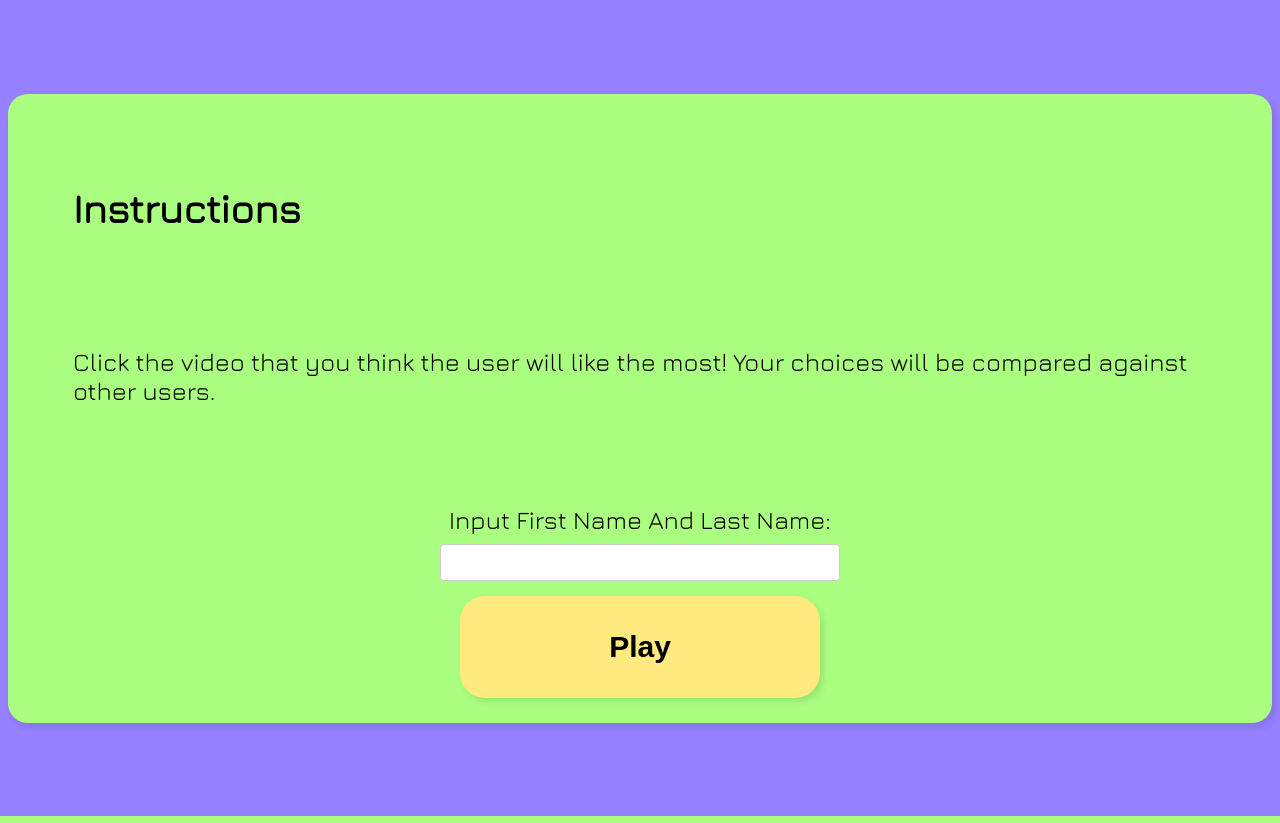
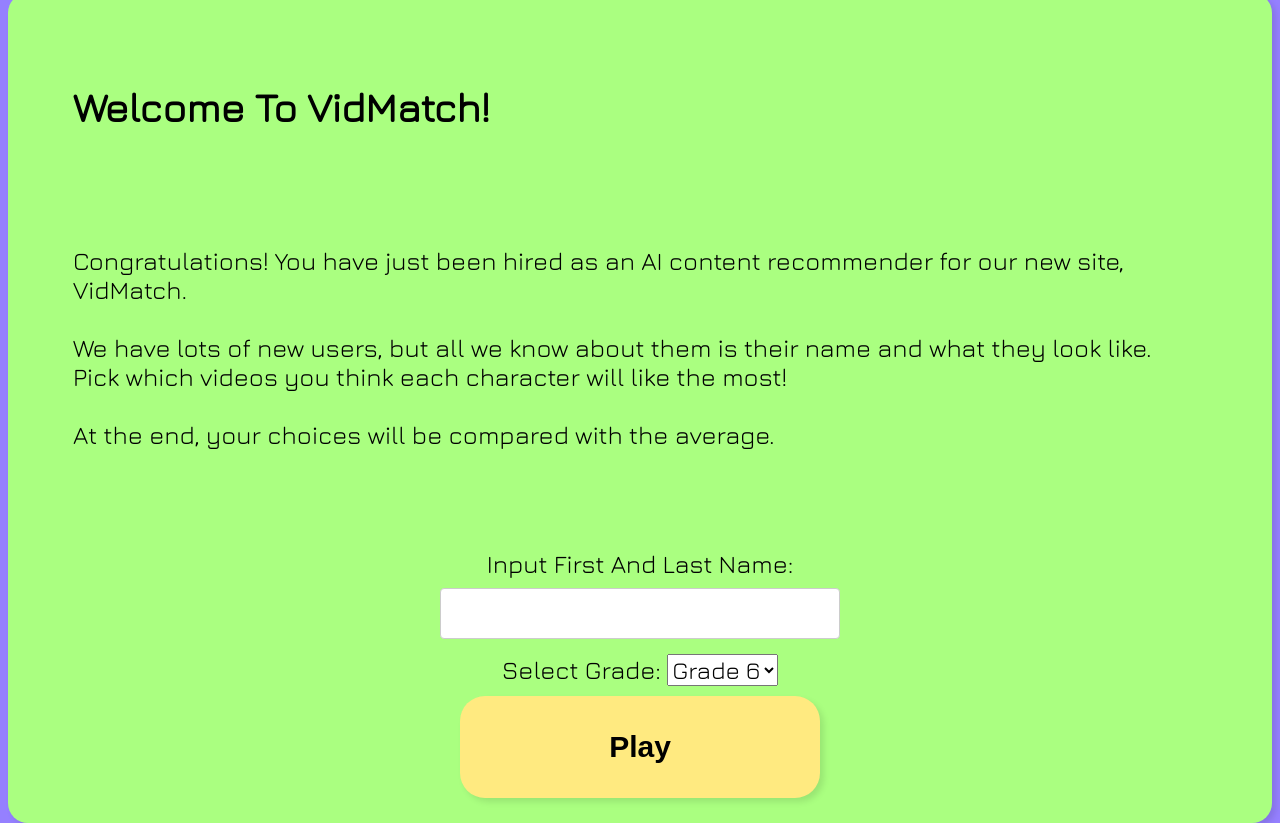
Before and after one commit to Cee1414/AI-Tools, a Flask app: page / in a window 1280 px wide. Run offline with Flask 3, Linux system fonts and the light colour scheme; data comes from the database, SQL or seed files in the repository.

Commit message:
added grade field and changed instructions

```diff
--- a/src/app.py
+++ b/src/app.py
@@ -33,6 +33,7 @@
 
     name_id = db.Column(db.Integer, primary_key=True)
     full_name = db.Column(db.String(100), nullable=False)
+    grade = db.Column(db.Integer, nullable=True)
     choices = db.relationship('Choices', back_populates='name')
 
 class User(db.Model):
@@ -78,7 +79,7 @@
             self.data = valuelist[0].lower()
 
 class nameForm(FlaskForm):
-    name = lowerCaseStringField('Input First Name And Last Name:', validators=[DataRequired(), validateName])
+    name = lowerCaseStringField('Input First And Last Name:', validators=[DataRequired(), validateName])
     submit = SubmitField('Play')
 
 # Clear session on visiting index page
@@ -104,8 +105,9 @@
     form = nameForm()
     if form.validate_on_submit():
         name = form.name.data
+        grade = request.form.get('grade')  # Get the selected grade
 
-        new_name = Name(full_name=name)
+        new_name = Name(full_name=name, grade=grade)  # Create a new Name instance
         db.session.add(new_name)
         db.session.commit()
         session['full_name'] = name
@@ -119,7 +121,7 @@
         return redirect(url_for('screen1'))
     else:
         print(form.errors)
-    return render_template('index.html', form=form)
+    return render_template('index.html', form=form, options=[6,7,8])
 
 @app.route('/screen1',  methods=['GET','POST'])
 def screen1():
--- a/src/static/css/style.css
+++ b/src/static/css/style.css
@@ -91,6 +91,8 @@
     border: 1px solid #ccc;
     border-radius: 4px;
     box-sizing: border-box;
+    font-size: 25px;
+    font-family: 'Jura', sans-serif;
 }
 
 input[type="submit"] {
@@ -114,6 +116,11 @@
     border-color: #333;
 }
 
+select.form-control {
+    font-size: 24px; /* Adjust the font size as desired */
+    font-family: 'Jura', sans-serif;
+}
+
 .error-messages {
     margin-top: 5px; /* Add space above error messages */
     max-width: 100%; /* Set maximum width */
--- a/src/templates/index.html
+++ b/src/templates/index.html
@@ -14,13 +14,16 @@
     <div class="instructions-container">
         <div class="top">
             <p>
-            Instructions
+            Welcome To VidMatch!
             </p>
         </div>
         <div class="mid">
-            Click the video that you think the user will like the most!
-
-            Your choices will be compared against other users.
+            Congratulations! You have just been hired as an AI content recommender for our new site, VidMatch.<br>
+            <br>
+            We have lots of new users, but all we know about them is their name and what they look like.<br>
+            Pick which videos you think each character will like the most!<br>
+            <br>
+            At the end, your choices will be compared with the average.
         </div>
 
         <div class="bottom">
@@ -35,8 +38,17 @@
                                 <div class="error-message">{{ error }}</div>
                             {% endfor %}
                         </div>
+                        <div class="form-group">
+                            <label for="grade">Select Grade:</label>
+                            <select name="grade" id="grade" class="form-control" style="margin-bottom: 10px;">
+                                <option value="6">Grade 6</option>
+                                <option value="7">Grade 7</option>
+                                <option value="8">Grade 8</option>
+                            </select>
+                        </div>
                     {{ form.submit(class="btn btn-primary") }}
                 </form>
+
             </div>
         </div>
 
```
Lines whose indentation alone changed are shown as unchanged.
